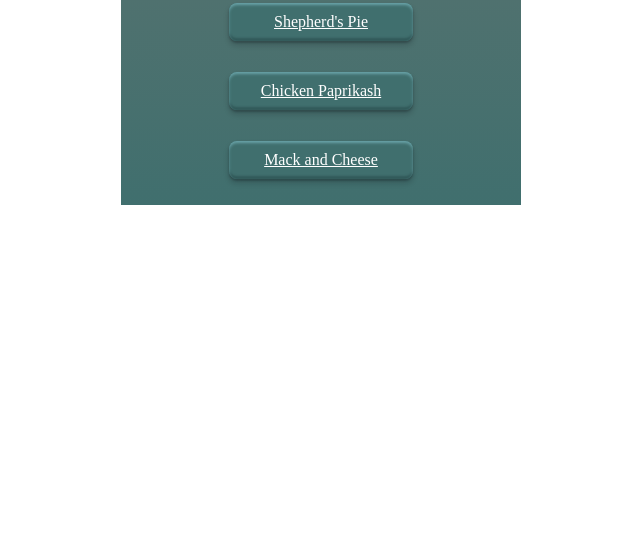
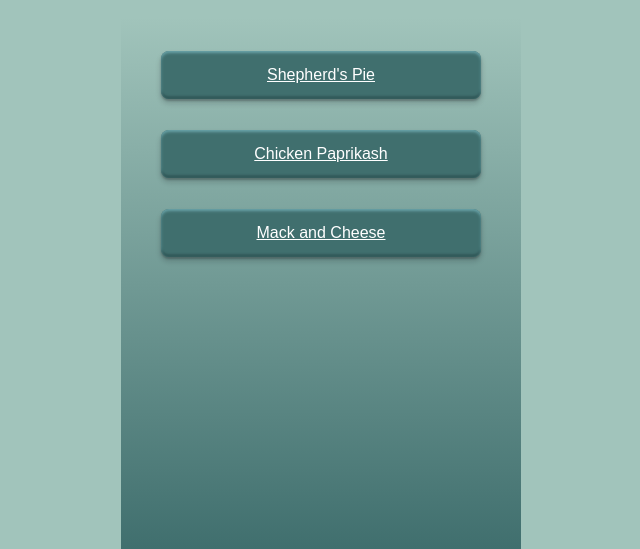
Before and after one commit to FrostyWing02/klp-recipes, a plain HTML site: page index.html in a window 1280 px wide. Shown: the part 251-800 px from the top of the page, without its empty margins (319-959 px from the left). Drawn offline with Linux system fonts and the light colour scheme.

Commit message:
landing page done

```diff
--- a/index.html
+++ b/index.html
@@ -7,10 +7,10 @@
         <title>KLP Recipes</title>
 
     </head>
-    <body style="display:flex; justify-content: center;">
+    <body style="display: flex; justify-content: center; ">
         <div class="main-page">
             <img src="https://media.giphy.com/media/v1.Y2lkPTc5MGI3NjExMmd2bWo4aGMwYWtieG9yNnF3NHkxNzhramxycWlzbjgyN3F0eHVrZyZlcD12MV9naWZzX3NlYXJjaCZjdD1n/ueoUc3gJ5E6Fa/giphy.gif" style="max-width: 160px;"></a>
-            <h1 class="main header">Cooking is my Passion</h1>
+            <h1 style="color: #325A5A;" class="main header">Cooking is my Passion</h1>
             <div class="button-box">
                 <a class="button" href="recipes/sheperdspie.html">Shepherd's Pie</a>
                 <a class="button" href="recipes/chickenpaprikash.html">Chicken Paprikash</a>
--- a/style.css
+++ b/style.css
@@ -1,5 +1,10 @@
 
-
+html, body {
+    height: 100%;
+    margin: 0;
+    background: #A1C4BB;
+    font-family: Arial, Helvetica, sans-serif;
+}
 .main-page {
     box-sizing: border-box;
     display: flex;
@@ -7,42 +12,39 @@
     padding-top: 3rem;
     flex-direction: column;
     align-items: center;
+    justify-content: flex-start;
     gap: 0.625rem;
-    padding: 1rem;
-    background: linear-gradient(0deg, #406F6E 0%, #617470 100%);
     flex: 1 0 0;
-    color: #325A5A;
 }
 
 .button-box {
     display: flex;
     box-sizing: border-box;
     flex-direction: column;
-    align-items: center;
+    align-items: stretch;
+    width: 100%;
     gap: 0.625rem;
+    padding: 1.5rem;
     flex: 1 0 0;
+    background: linear-gradient(180deg, #A1C4BB 0%, #406F6E 100%);
 }
 
 .button {
     box-sizing: border-box;
-    flex: auto;
     display: flex;
+    height: 3rem;
+    justify-content: center;
+    align-items: center;
+    align-self: stretch;
     padding: 0.625rem 1rem;
     margin: 0.652rem 1rem;
-    flex-direction: column;
-    justify-content: center;
-    align-items: center;
     border-radius: 0.5rem;
     background: #406F6E;
     color: white;
-    border: none;
-    border-radius: 0.5rem;
     background: #406F6E;
     box-shadow:
         0 2px 2px rgba(12, 14, 19, 0.25),
         0 4px 5px 1px rgba(12, 14, 19, 0.15),
         inset 0 2px 3px #69A3A8,
         inset 0 -3px 2px #325A5A;
-    width: 100%;
-
 }
```
Also changed, not shown: recipes/macncheese.html (+1 -1 lines), recipes/sheperdspie.html (+1 -1 lines).
